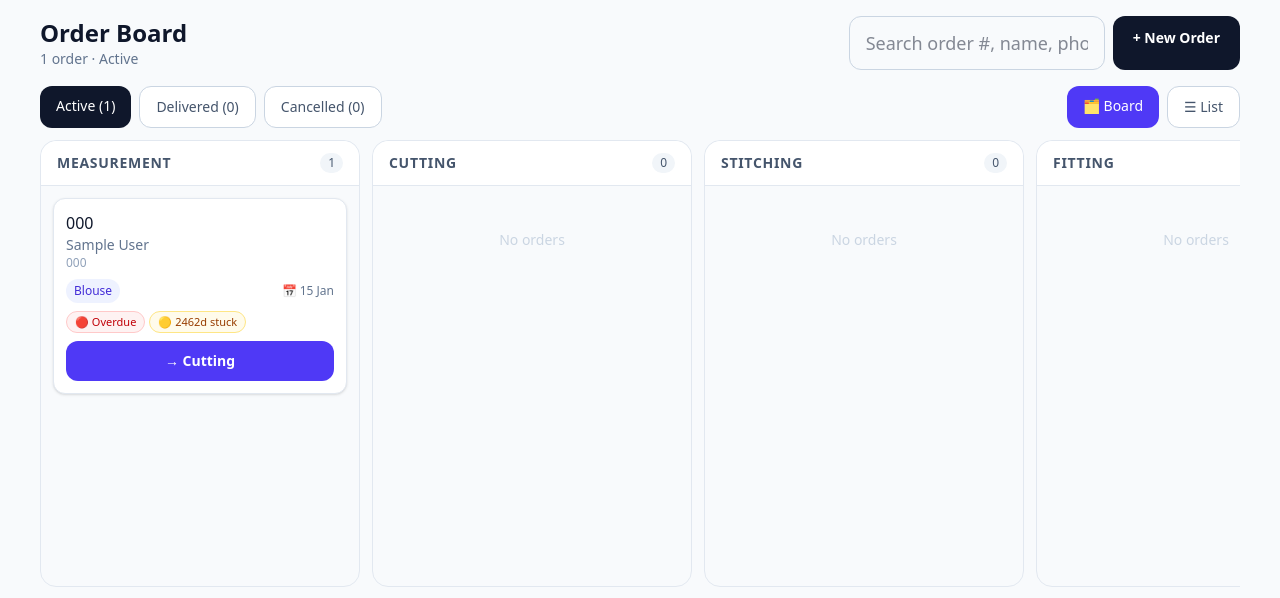
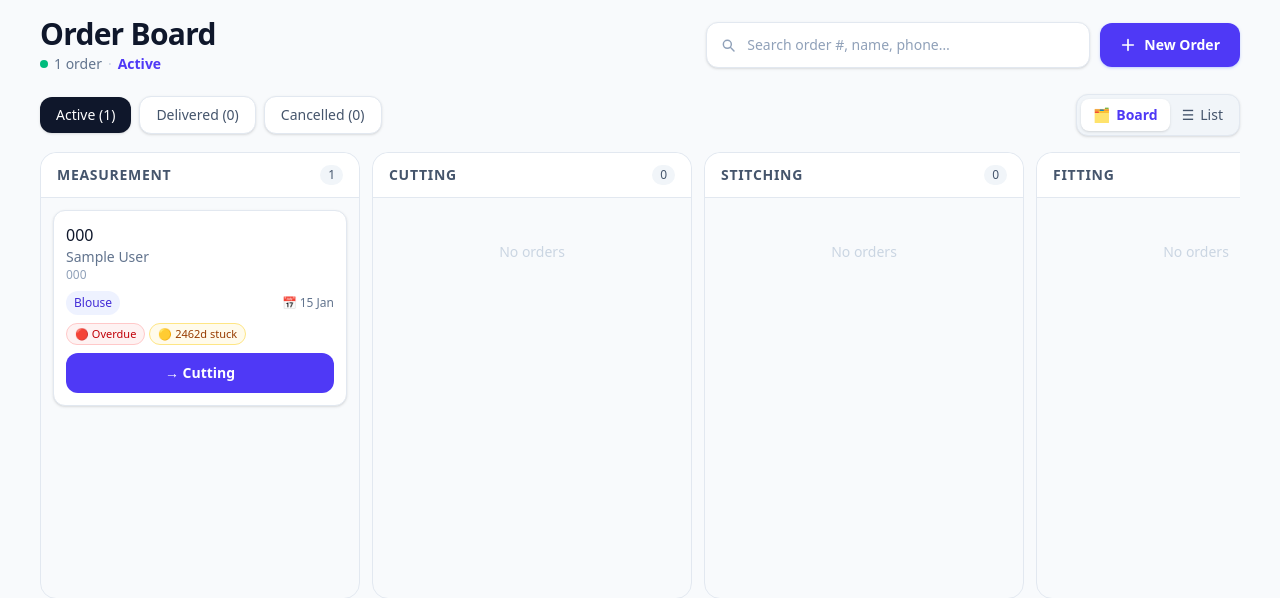
Before and after one commit to Jas2005-ct/Butterfly_designer, a Django app: page /shop/ in a window 1280 px wide. Shown: the part 61-659 px from the top of the page. Run offline with Django 5.2, Linux system fonts and the light colour scheme; a user stored in the database is signed in; tables that the repository leaves empty hold one stand-in row (values such as "Sample post"); some libraries are stand-ins or nearby versions.

Commit message:
feat: add customer list and order board templates with static styles

```diff
--- a/templates/shop/orders/board.html
+++ b/templates/shop/orders/board.html
@@ -4,53 +4,77 @@
 {% block title %}Order Board — Butterfly Shop{% endblock %}
 
 {% block content %}
-<div class="mb-4 flex flex-col sm:flex-row sm:items-center sm:justify-between gap-3">
+<div class="mb-5 flex flex-col md:flex-row md:items-center md:justify-between gap-3.5">
     <div>
-        <h1 class="text-2xl font-bold">Order Board</h1>
-        <p class="text-slate-500 text-sm">{{ total_orders }} order{{ total_orders|pluralize }} · {{ tab|capfirst }}</p>
+        <h1 class="text-2xl sm:text-3xl font-extrabold text-slate-900 tracking-tight">Order Board</h1>
+        <p class="text-slate-500 text-sm mt-0.5 flex items-center gap-1.5 font-medium">
+            <span class="inline-block w-2 h-2 rounded-full {% if tab == 'active' %}bg-emerald-500{% elif tab == 'delivered' %}bg-indigo-500{% else %}bg-slate-400{% endif %}"></span>
+            <span>{{ total_orders }} order{{ total_orders|pluralize }}</span>
+            <span class="text-slate-300">·</span>
+            <span class="text-indigo-600 font-semibold">{{ tab|capfirst }}</span>
+        </p>
     </div>
-    <div class="flex gap-2 w-full sm:w-auto">
-        <form method="get" class="flex-1 sm:w-64">
+    <div class="flex items-center gap-2.5 w-full md:w-auto">
+        <form method="get" class="relative flex-1 sm:w-80 md:w-88 lg:w-96">
             <input type="hidden" name="tab" value="{{ tab }}">
             <input type="hidden" name="view" value="{{ view_mode }}">
+            <div class="absolute inset-y-0 left-0 pl-3.5 flex items-center pointer-events-none text-slate-400">
+                <svg class="w-4 h-4" fill="none" stroke="currentColor" viewBox="0 0 24 24" aria-hidden="true">
+                    <path stroke-linecap="round" stroke-linejoin="round" stroke-width="2.2" d="M21 21l-4.35-4.35M17 11a6 6 0 11-12 0 6 6 0 0112 0z"/>
+                </svg>
+            </div>
             <input type="text" name="q" value="{{ query }}" placeholder="Search order #, name, phone…"
-                   class="w-full text-lg px-4 py-3 rounded-xl border border-slate-300 focus:border-indigo-500 focus:ring-2 focus:ring-indigo-200 outline-none">
+                   class="w-full text-sm font-normal pl-10 pr-9 py-2.5 sm:py-3 bg-white text-slate-800 placeholder:text-slate-400 rounded-xl border border-slate-200 shadow-sm focus:border-indigo-500 focus:ring-2 focus:ring-indigo-100 transition-all outline-none">
+            {% if query %}
+            <a href="?tab={{ tab }}&view={{ view_mode }}"
+               class="absolute inset-y-0 right-0 pr-3 flex items-center text-slate-400 hover:text-slate-600 transition-colors"
+               title="Clear search">
+                <svg class="w-4 h-4" fill="none" stroke="currentColor" viewBox="0 0 24 24">
+                    <path stroke-linecap="round" stroke-linejoin="round" stroke-width="2" d="M6 18L18 6M6 6l12 12"/>
+                </svg>
+            </a>
+            {% endif %}
         </form>
         <a href="{% url 'orders:create' %}"
-           class="bg-slate-900 text-white px-5 py-3 rounded-xl font-bold text-sm hover:bg-indigo-600 transition-colors whitespace-nowrap">
-            + New Order
+           class="inline-flex items-center justify-center gap-2 px-4 sm:px-5 py-2.5 sm:py-3 rounded-xl font-semibold text-sm bg-indigo-600 hover:bg-indigo-700 text-white shadow-sm shadow-indigo-200 transition-all active:scale-[0.98] whitespace-nowrap">
+            <svg class="w-4 h-4" fill="none" stroke="currentColor" viewBox="0 0 24 24">
+                <path stroke-linecap="round" stroke-linejoin="round" stroke-width="2.5" d="M12 4v16m8-8H4"/>
+            </svg>
+            <span>New Order</span>
         </a>
     </div>
 </div>
 
 <!-- Tabs: Active work by default, finished orders one tap away -->
-<div class="flex flex-wrap gap-2 mb-3" role="tablist" aria-label="Order groups">
+<div class="flex flex-wrap items-center gap-2 mb-4" role="tablist" aria-label="Order groups">
     <a href="?tab=active&view={{ view_mode }}{% if query %}&q={{ query }}{% endif %}" role="tab"
-       class="px-4 py-2.5 rounded-xl font-medium text-sm transition-colors
-       {% if tab == 'active' %}bg-slate-900 text-white{% else %}bg-white border border-slate-300 text-slate-600 hover:bg-slate-100{% endif %}">
+       class="px-4 py-2 rounded-xl font-medium text-sm transition-all shadow-sm
+       {% if tab == 'active' %}bg-slate-900 text-white{% else %}bg-white border border-slate-200 text-slate-600 hover:bg-slate-50 hover:text-slate-900{% endif %}">
         Active ({{ counts.active }})
     </a>
     <a href="?tab=delivered&view={{ view_mode }}{% if query %}&q={{ query }}{% endif %}" role="tab"
-       class="px-4 py-2.5 rounded-xl font-medium text-sm transition-colors
-       {% if tab == 'delivered' %}bg-slate-900 text-white{% else %}bg-white border border-slate-300 text-slate-600 hover:bg-slate-100{% endif %}">
+       class="px-4 py-2 rounded-xl font-medium text-sm transition-all shadow-sm
+       {% if tab == 'delivered' %}bg-slate-900 text-white{% else %}bg-white border border-slate-200 text-slate-600 hover:bg-slate-50 hover:text-slate-900{% endif %}">
         Delivered ({{ counts.delivered }})
     </a>
     <a href="?tab=cancelled&view={{ view_mode }}{% if query %}&q={{ query }}{% endif %}" role="tab"
-       class="px-4 py-2.5 rounded-xl font-medium text-sm transition-colors
-       {% if tab == 'cancelled' %}bg-slate-900 text-white{% else %}bg-white border border-slate-300 text-slate-600 hover:bg-slate-100{% endif %}">
+       class="px-4 py-2 rounded-xl font-medium text-sm transition-all shadow-sm
+       {% if tab == 'cancelled' %}bg-slate-900 text-white{% else %}bg-white border border-slate-200 text-slate-600 hover:bg-slate-50 hover:text-slate-900{% endif %}">
         Cancelled ({{ counts.cancelled }})
     </a>
     <span class="flex-1"></span>
-    <a href="?tab={{ tab }}&view=board{% if query %}&q={{ query }}{% endif %}"
-       class="px-4 py-2.5 rounded-xl font-medium text-sm transition-colors
-       {% if view_mode == 'board' %}bg-indigo-600 text-white{% else %}bg-white border border-slate-300 text-slate-600 hover:bg-slate-100{% endif %}">
-        🗂 Board
-    </a>
-    <a href="?tab={{ tab }}&view=list{% if query %}&q={{ query }}{% endif %}"
-       class="px-4 py-2.5 rounded-xl font-medium text-sm transition-colors
-       {% if view_mode == 'list' %}bg-indigo-600 text-white{% else %}bg-white border border-slate-300 text-slate-600 hover:bg-slate-100{% endif %}">
-        ☰ List
-    </a>
+    <div class="inline-flex p-1 bg-slate-100 rounded-xl border border-slate-200 shadow-sm">
+        <a href="?tab={{ tab }}&view=board{% if query %}&q={{ query }}{% endif %}"
+           class="inline-flex items-center gap-1.5 px-3 py-1.5 rounded-lg text-sm font-medium transition-all
+           {% if view_mode == 'board' %}bg-white text-indigo-600 shadow-sm font-semibold{% else %}text-slate-600 hover:text-slate-900{% endif %}">
+            <span>🗂</span> Board
+        </a>
+        <a href="?tab={{ tab }}&view=list{% if query %}&q={{ query }}{% endif %}"
+           class="inline-flex items-center gap-1.5 px-3 py-1.5 rounded-lg text-sm font-medium transition-all
+           {% if view_mode == 'list' %}bg-white text-indigo-600 shadow-sm font-semibold{% else %}text-slate-600 hover:text-slate-900{% endif %}">
+            <span>☰</span> List
+        </a>
+    </div>
 </div>
 
 {% if view_mode == 'list' %}
```
Also changed, not shown: templates/shop/customers/list.html (+25 -8 lines), theme/static/css/dist/styles.css.
